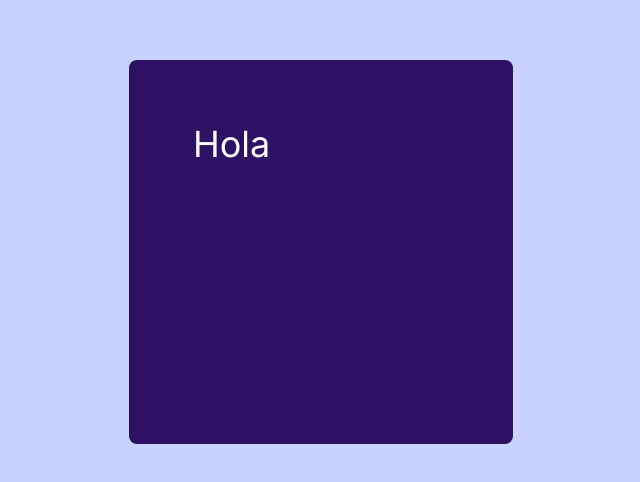
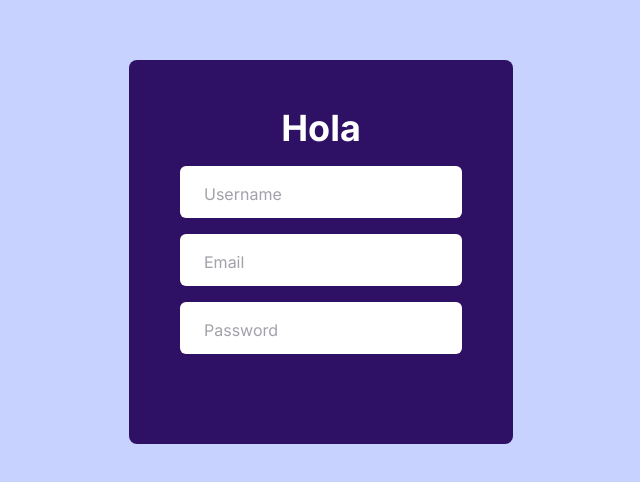
Before and after one commit to UrielJolodovsky/museon, a Next.js app in the folder prueba-proyecto/: page /login in a window 1280 px wide. Shown: the part 148-630 px from the top of the page, without its empty margins (319-959 px from the left). Built offline with nearby package versions, Linux system fonts and the light colour scheme.

Commit message:
commit new inputs

```diff
--- a/prueba-proyecto/package.json
+++ b/prueba-proyecto/package.json
@@ -18,7 +18,7 @@
     "@types/react-dom": "18.2.4",
     "autoprefixer": "10.4.14",
     "bcrypt": "^5.1.0",
-    "next": "13.4.5",
+    "next": "^13.4.6-canary.4",
     "next-auth": "^4.22.1",
     "postcss": "8.4.24",
     "react": "18.2.0",
--- a/prueba-proyecto/src/app/login/page.tsx
+++ b/prueba-proyecto/src/app/login/page.tsx
@@ -1,13 +1,50 @@
-import Image from 'next/image'
+'use client';
+
+import InputVariants from '@/components/InputVariants'
+import { useState } from 'react'
 
 export default function Login() {
+  const [name , setName] = useState('')
+  const [email , setEmail] = useState('')
+  const [password , setPassword] = useState('')
+
+  const [variant, setVariant] = useState('register')
+
   return (
     <>
       <div className="w-full h-screen bg-indigo-200 flex justify-center items-center">
-          <div className="w-96 h-96 rounded-lg lg:2/5 lg:w-max-md self-center px-16 py-16 bg-violet-950 flex">
-            <h2 className="text-white text-4xl flex justify-center">Hola</h2>
+          <div className="w-96 h-96 rounded-lg lg:2/5 lg:w-max-md self-center px-12 py-12 bg-violet-950 flex flex-col">
+            <h2 className="text-white h-1/5 text-4xl font-bold flex justify-center">Hola</h2>
+          <div className="w-full h-4/5 flex flex-col gap-4 justify-start items-center">
+            <InputVariants
+              label='Username'
+              onChange={(e : any) => setName(e.target.value)}
+              id='name'
+              type='text'
+              value={name}
+            />
+            { variant === 'register' &&(
+            <InputVariants
+              label='Email'
+              onChange={(e : any) => setEmail(e.target.value)}
+              id='email'
+              type='text'
+              value={email}
+            />
+            )
+          }
+            <InputVariants
+              label='Password'
+              onChange={(e : any) => setPassword(e.target.value)}
+              id='password'
+              type='password'
+              value={password}
+            />
+
           </div>
+        </div>
       </div>
+
     </>
   )
 }
--- a/prueba-proyecto/src/components/InputVariants.tsx
+++ b/prueba-proyecto/src/components/InputVariants.tsx
@@ -24,6 +24,9 @@ const InputVariants: React.FC <InputProps>= ({
                 id={id}
                 className='
                 block
+                px-6
+                pt-6
+                pb-1
                 rounded-md
                 w-full
                 text-md
@@ -48,10 +51,12 @@ const InputVariants: React.FC <InputProps>= ({
                 z-10
                 origin-[0]
                 left-6
-                peer-placeholder-shown: scale-100
-                peer-placeholder-shown: translate-y-0
-                peer-focus: scale-75
-                peer-focus: -translate-y-3
+                peer-placeholder-shown:scale-100
+                peer-placeholder-shown:translate-y-0
+                peer-focus:scale-75
+                peer-focus:-translate-y-3
+                cursor-pointer
+
                 '
                 htmlFor={id}>
                     {label}
```
Also changed, not shown: 1 other file (tests, documents, lock files or other folders).
